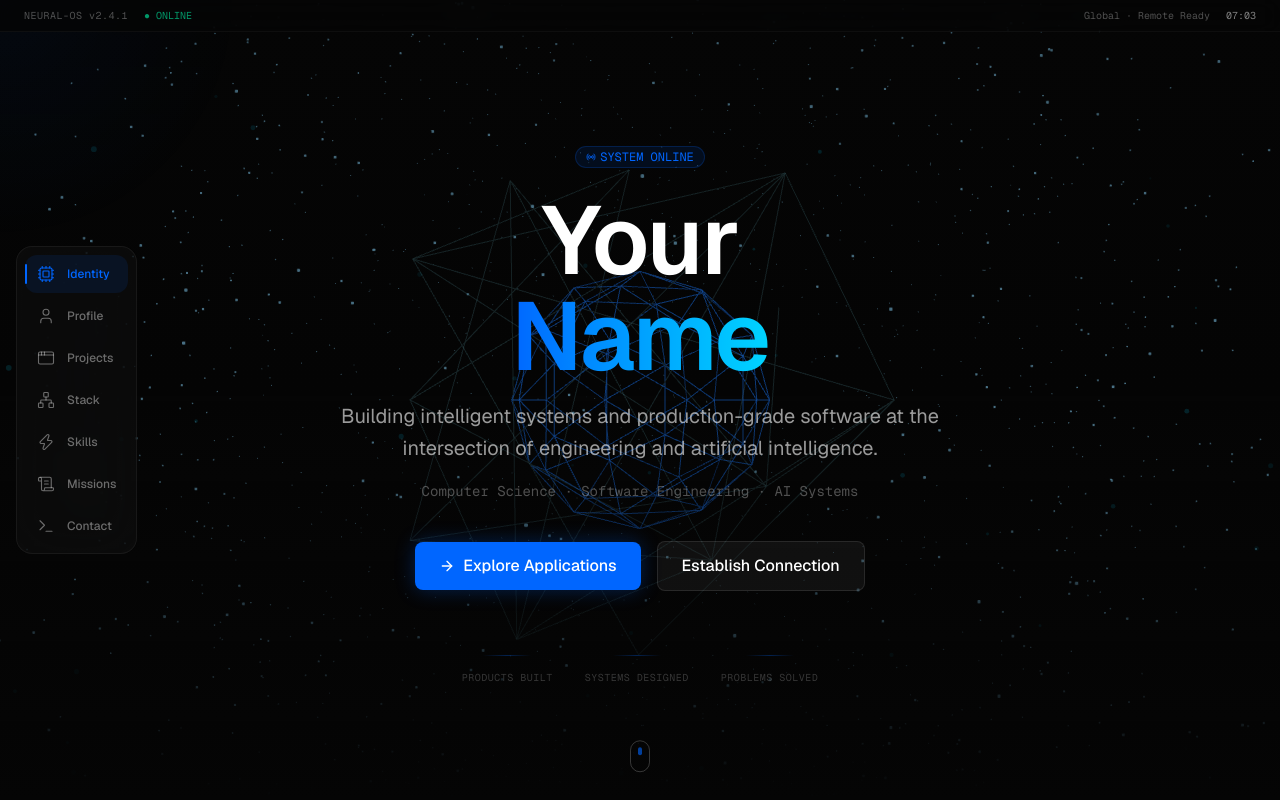
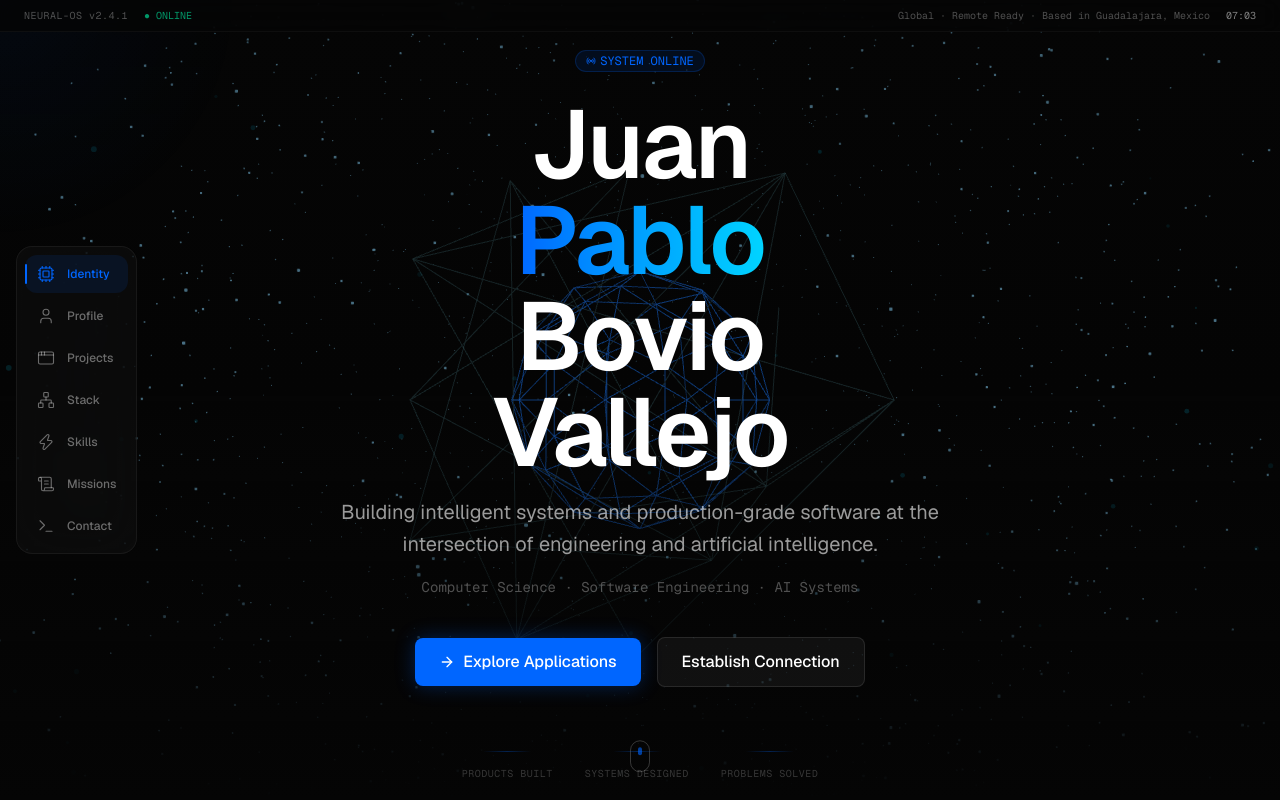
Before and after one commit to lilbovio/AI-operating-system, a Next.js app: page / in a window 1280 px wide. Shown: the top 800 px of the page. Built offline with nearby package versions, Linux system fonts and the light colour scheme.

Commit message:
feat: Added the resume and modified personal data

```diff
--- a/src/data/profile.ts
+++ b/src/data/profile.ts
@@ -1,16 +1,16 @@
 import type { ProfileData } from "@/types";
 
 export const profile: ProfileData = {
-  name: "Your Name",
+  name: "Juan Pablo Bovio Vallejo",
   title: "Software & AI Engineer",
   positioning:
     "Building intelligent systems and production-grade software at the intersection of engineering and artificial intelligence.",
   currentFocus: "Computer Science · Software Engineering · AI Systems",
-  email: "hello@youremail.com",
-  linkedin: "https://linkedin.com/in/yourprofile",
-  github: "https://github.com/yourusername",
-  resumeUrl: "/resume.pdf",
-  location: "Global · Remote Ready",
+  email: "jboviovallejo@gmail.com",
+  linkedin: "https://www.linkedin.com/in/juanbovio/",
+  github: "https://github.com/lilbovio",
+  resumeUrl: "/Juan_Bovio_Resume.pdf",
+  location: "Global · Remote Ready · Based in Guadalajara, Mexico",
   systemId: "NEURAL-OS v2.4.1",
   bio: {
     headline: "System Intelligence Report — Operator Profile",
```
Also changed, not shown: 1 other file (tests, documents, lock files or other folders).
